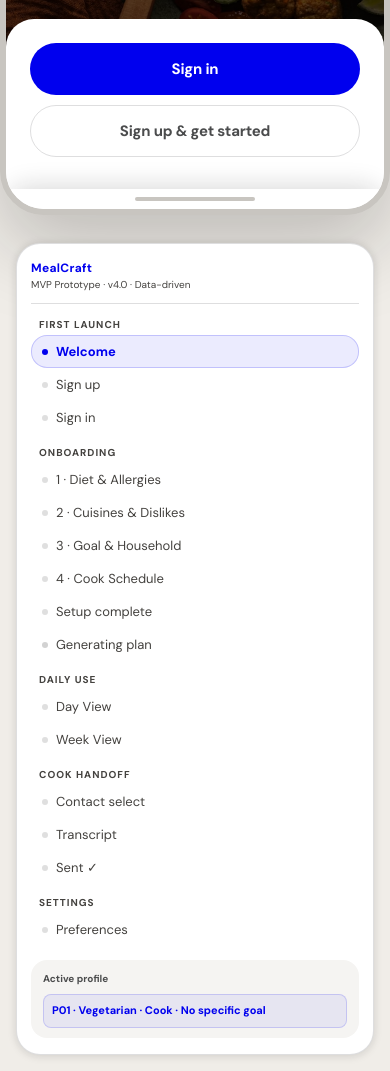
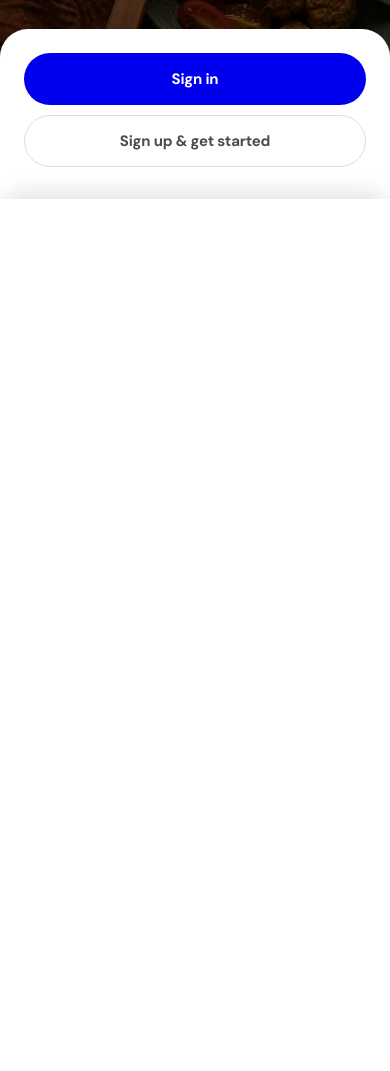
Before and after one commit to ruchagv/AI-design-sprint, a website: page delivery/food-decision-ai/prototype-v4.html in a window 390 px wide. Shown: the part 645-1716 px from the top of the page. After the commit the page ends 844 px from the top, so only its background shows below. Drawn offline with Linux system fonts and the light colour scheme.

Commit message:
feat: remove prototype nav panel; native mobile full-screen layout

```diff
--- a/delivery/food-decision-ai/prototype-v4.html
+++ b/delivery/food-decision-ai/prototype-v4.html
@@ -140,23 +140,13 @@
     .divider{height:1px;background:var(--border);}
     /* Spinner for generating screen */
     .spinner{width:40px;height:40px;border:3px solid var(--border);border-top-color:var(--primary);border-radius:50%;animation:spin 0.8s linear infinite;margin:0 auto;}
-    /* Nav panel */
-    .nav{width:236px;background:var(--surface);border-radius:var(--r);padding:16px 14px;border:1px solid var(--border);position:sticky;top:32px;align-self:flex-start;box-shadow:var(--shadow-card);}
-    .nav-header{margin-bottom:14px;padding-bottom:12px;border-bottom:1px solid var(--border);}
-    .nav-brand{font-size:12px;font-weight:700;color:var(--primary);letter-spacing:0.3px;}
-    .nav-ver{font-size:10px;color:var(--muted);margin-top:2px;}
-    .nlabel{color:var(--muted);font-size:10px;font-weight:700;letter-spacing:1px;text-transform:uppercase;margin:12px 0 4px 8px;}
-    .nitem{display:flex;align-items:center;gap:8px;padding:7px 10px;border-radius:var(--r-sm);cursor:pointer;color:var(--muted);font-size:13px;transition:all var(--fast) var(--ease);border:1px solid transparent;width:100%;background:none;font-family:inherit;text-align:left;}
-    .nitem:hover{background:rgba(0,0,238,0.05);color:var(--text);}
-    .nitem.on{background:rgba(0,0,238,0.08);color:var(--primary);border-color:rgba(0,0,238,0.18);font-weight:600;}
-    .ndot{width:6px;height:6px;border-radius:50%;background:var(--border);flex-shrink:0;transition:background var(--fast);}
-    .nitem.on .ndot{background:var(--primary);}
-    .ndot-grey{background:rgba(75,76,77,0.25);}
-    .nav-legend{margin-top:14px;padding:10px 12px;background:var(--surface-2);border-radius:var(--r-sm);font-size:11px;color:var(--muted);line-height:1.8;}
-    .nav-legend-row{display:flex;align-items:center;gap:6px;}
-    .legend-dot-blue{width:6px;height:6px;border-radius:50%;background:var(--primary);flex-shrink:0;}
-    .legend-dot-grey{width:6px;height:6px;border-radius:50%;background:rgba(75,76,77,0.3);flex-shrink:0;}
-    @media(max-width:700px){body{flex-direction:column;align-items:center;padding:16px;}.phone{position:static;}.nav{width:100%;max-width:390px;position:static;}}
+    /* Mobile: full-screen native app experience */
+    @media(max-width:768px){
+      body{background:var(--surface);padding:0;display:block;}
+      .phone{width:100vw;height:100dvh;border-radius:0;border:none;box-shadow:none;position:fixed;top:0;left:0;}
+      .status-bar{display:none;}
+      .home-bar{display:none;}
+    }
     @media(prefers-reduced-motion:reduce){:root{--fast:0ms;--base:0ms;}.btn:active{transform:none;}.notif-action:active{transform:none;}}
   </style>
 </head>
@@ -624,37 +614,6 @@
   <div class="home-bar" aria-hidden="true"><div class="home-bar-pill"></div></div>
 </div><!-- /phone -->
 
-<!-- ══ NAV PANEL ════════════════════════════════════════════ -->
-<nav class="nav" aria-label="Prototype navigator">
-  <div class="nav-header">
-    <div class="nav-brand">MealCraft</div>
-    <div class="nav-ver">MVP Prototype · v4.0 · Data-driven</div>
-  </div>
-  <div class="nlabel">First launch</div>
-  <button class="nitem on" id="n-s-splash"    onclick="go('s-splash')"><span class="ndot"></span>Welcome</button>
-  <button class="nitem"    id="n-s-signup"    onclick="go('s-signup')"><span class="ndot"></span>Sign up</button>
-  <button class="nitem"    id="n-s-signin"    onclick="go('s-signin')"><span class="ndot"></span>Sign in</button>
-  <div class="nlabel">Onboarding</div>
-  <button class="nitem"    id="n-s-ob1"       onclick="go('s-ob1')"><span class="ndot"></span>1 · Diet &amp; Allergies</button>
-  <button class="nitem"    id="n-s-ob2"       onclick="go('s-ob2')"><span class="ndot"></span>2 · Cuisines &amp; Dislikes</button>
-  <button class="nitem"    id="n-s-ob3"       onclick="go('s-ob3')"><span class="ndot"></span>3 · Goal &amp; Household</button>
-  <button class="nitem"    id="n-s-ob4"       onclick="go('s-ob4')"><span class="ndot"></span>4 · Cook Schedule</button>
-  <button class="nitem"    id="n-s-ob-confirm" onclick="go('s-ob-confirm')"><span class="ndot"></span>Setup complete</button>
-  <button class="nitem"    id="n-s-generating" onclick="go('s-generating')"><span class="ndot ndot-grey"></span>Generating plan</button>
-  <div class="nlabel">Daily use</div>
-  <button class="nitem"    id="n-s-day-view"  onclick="go('s-day-view')"><span class="ndot"></span>Day View</button>
-  <button class="nitem"    id="n-s-week-view" onclick="go('s-week-view')"><span class="ndot"></span>Week View</button>
-  <div class="nlabel">Cook handoff</div>
-  <button class="nitem"    id="n-s-handoff-first" onclick="go('s-handoff-first')"><span class="ndot"></span>Contact select</button>
-  <button class="nitem"    id="n-s-handoff"   onclick="go('s-handoff')"><span class="ndot"></span>Transcript</button>
-  <button class="nitem"    id="n-s-sent"      onclick="go('s-sent')"><span class="ndot"></span>Sent ✓</button>
-  <div class="nlabel">Settings</div>
-  <button class="nitem"    id="n-s-settings"  onclick="go('s-settings')"><span class="ndot"></span>Preferences</button>
-  <div class="nav-legend">
-    <div style="font-size:10px;font-weight:700;color:var(--text);margin-bottom:6px;">Active profile</div>
-    <div id="nav-profile-badge" style="font-size:11px;color:var(--primary);font-weight:600;padding:6px 8px;background:rgba(0,0,238,0.06);border-radius:8px;border:1px solid rgba(0,0,238,0.15);">No profile matched yet</div>
-  </div>
-</nav>
 
 <script>
 // ── Load meal-data.json ─────────────────────────────────────────
@@ -733,9 +692,6 @@ function applyProfile(profile) {
   activeProfile = profile;
   selectedDayIndex = 0;
   swapIdx = { breakfast:0, lunch:0, snack:0, dinner:0 };
-  // Update nav badge
-  const badge = document.getElementById('nav-profile-badge');
-  if (badge) badge.textContent = profile.id + ' · ' + profile.settings.dietLabel + ' · ' + (profile.cook.hasCook ? 'Cook' : 'No cook') + ' · ' + profile.settings.goal;
 }
 
 // ── Confirm screen population ────────────────────────────────────
```
